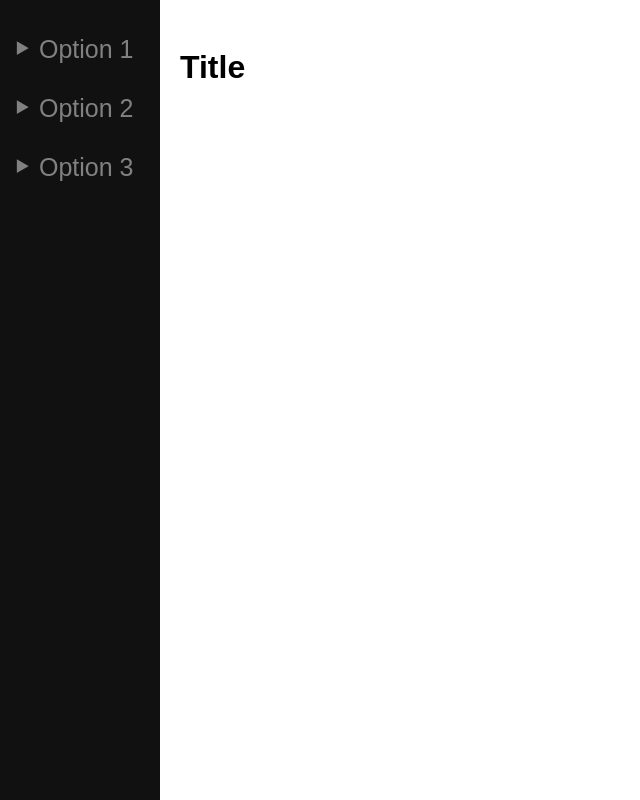
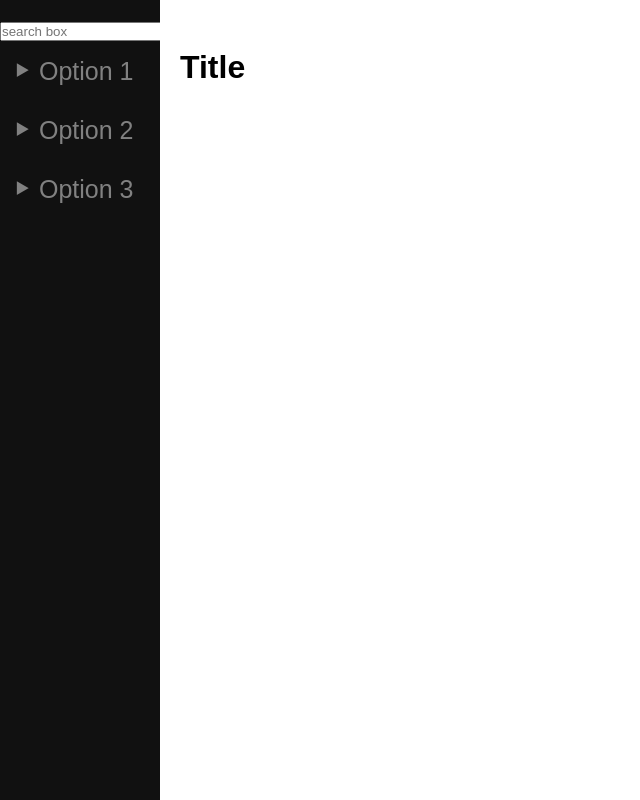
Before and after one commit to JackieAnjie/practice, a Vue app: page / in a window 1280 px wide. Shown: the whole page, without its empty margins (0-640 px from the left). Built offline with nearby package versions, Linux system fonts and the light colour scheme; the HTML template or start-up script is replaced by a standard one.

Commit message:
added search bar for categories (update this to search options)

```diff
--- a/src/components/Sidebar.vue
+++ b/src/components/Sidebar.vue
@@ -2,7 +2,8 @@
     <div>
         <h1>Side bar</h1>
         <div class=sidebar>
-            <div v-bind:key="item.title" v-for="item in categories">
+            <input type="text" v-model="search" placeholder="search box"/>
+            <div v-bind:key="item.title" v-for="item in filteredLinks">
                 <a v-on:click="expand(item)">
                     <a v-if="item.clicked">&#x2BC6; {{item.title}}</a>
                     <a v-else> &#x2BC8; {{item.title}}</a>
@@ -20,6 +21,7 @@ export default {
     name:"Sidebar",
     data() {
         return {
+            search:'',
             categories: [
                 {
                     clicked: false,
@@ -73,7 +75,16 @@ export default {
         showPage: function(option) {
             alert("you clicked " + option)
         }
+    },
+
+    computed:{
+        filteredLinks: function(){
+            return this.categories.filter((category)=>{
+                return category.title.match(this.search);
+            });
+        }
     }
+
 }
 </script>
 
```
